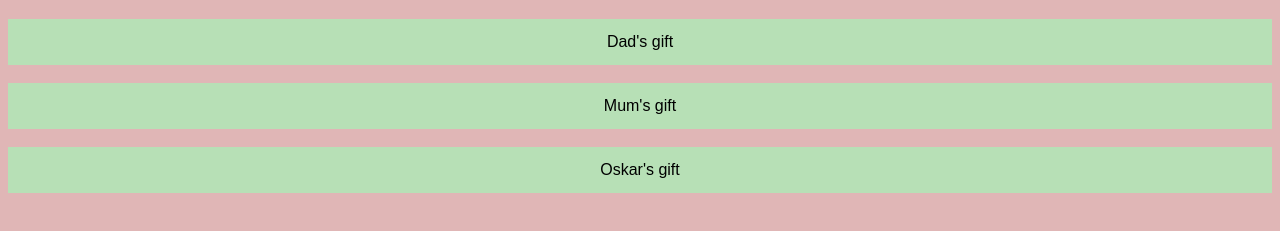
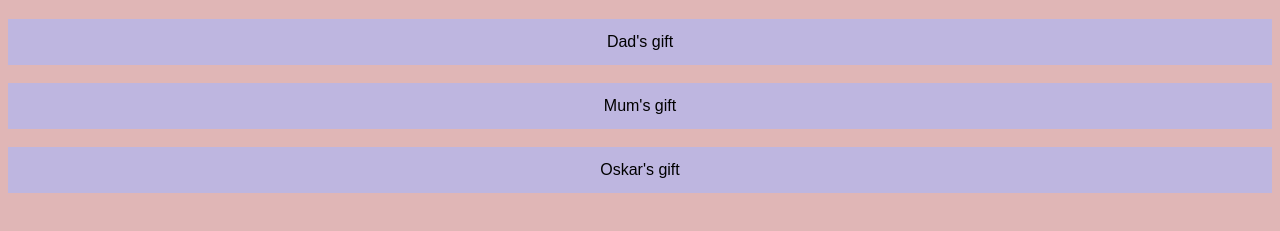
Before and after one commit to danielcarton/Website_Rasp, a plain HTML site: page index.html in a window 1280 px wide. Shown: the part 61-292 px from the top of the page. Drawn offline with Linux system fonts and the light colour scheme.

Commit message:
changed hub background colour

```diff
--- a/index.css
+++ b/index.css
@@ -2,7 +2,7 @@
     display: block;
     width: 100%;
     border: none;
-    background-color: rgb(183, 224, 182);
+    background-color: rgb(190, 182, 224);
     padding: 14px 28px;
     font-size: 16px;
     cursor: pointer;
```
